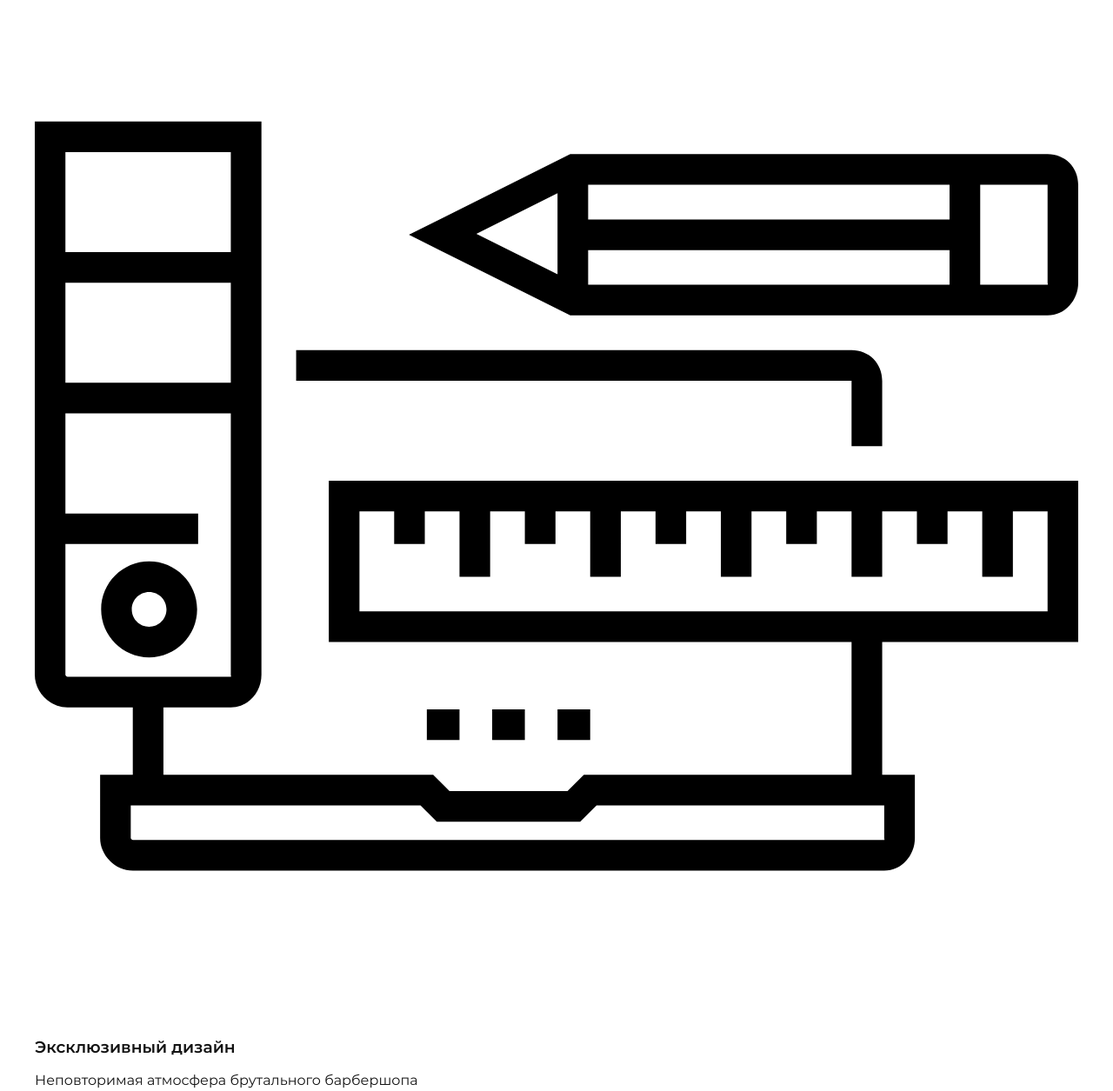
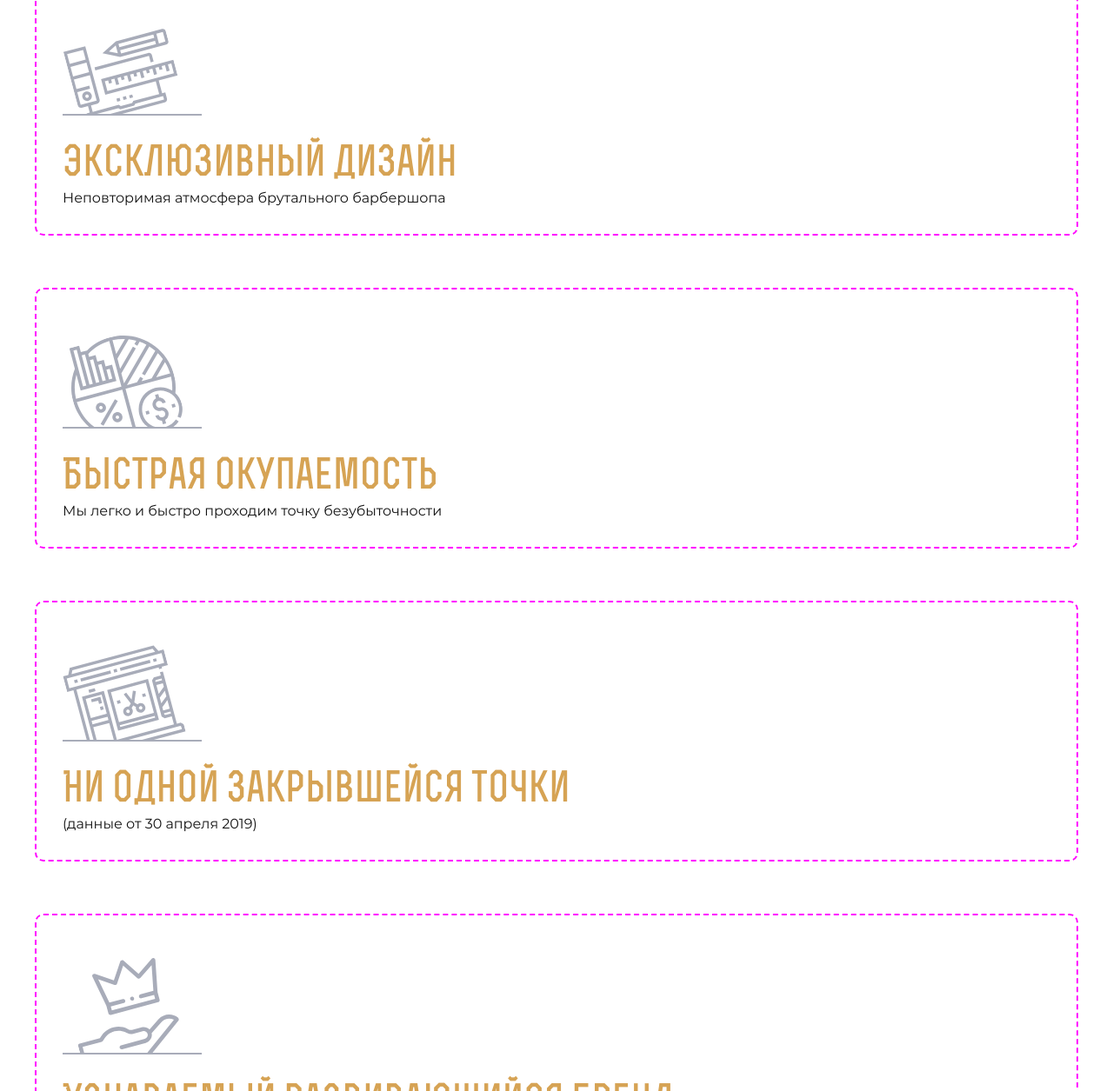
Before and after one commit to nigel-riss/ShoeShop, a website: page docs/index.html in a window 1280 px wide. Shown: the part 3258-4513 px from the top of the page at 87% size. Drawn offline with Linux system fonts and the light colour scheme.

Commit message:
Add basic feature styles

```diff
--- a/docs/index.html
+++ b/docs/index.html
@@ -235,7 +235,7 @@
         </g>
     </g>
 </svg></div><h3 class="feature__title">Ни одной закрывшейся точки</h3><p class="feature__desc">(данные от 30 апреля 2019)</p></div><div class="feature"><div class="feature__icon"><svg viewBox="0 0 512.00043 512" xmlns="http://www.w3.org/2000/svg" alt="Иконка узнаваемого и развивающегося бренда">
-    <g fill="#020202">
+    <g>
         <path d="m414.476562 327.351562-55.125 36.457032c-6.972656-11.929688-20.089843-19.875-34.707031-19.875h-48.679687c-10.480469 0-15.390625-7.609375-20.308594-11.144532-37.628906-32.625-94.378906-32.625-131.988281-.019531l-10.628907 9.164063h-103.039062c-5.523438 0-10 4.476562-10 10v119.996094c0 5.523437 4.476562 10 10 10h103.820312l179.179688 29.863281c2.640625.441406 5.355469-.195313 7.53125-1.78125l207.359375-151.085938c4.445313-3.242187 5.4375-9.46875 2.21875-13.933593-21.953125-30.4375-63.929687-38.207032-95.632813-17.640626zm-122.328124 164.023438-175.855469-29.308594c-.542969-.089844-1.09375-.136718-1.644531-.136718h-94.648438v-99.996094h96.757812c6.066407 0 7.792969-4.304688 19.992188-14.035156 30.15625-26.148438 75.644531-26.148438 105.804688.003906 4.199218 2.828125 14.023437 16.03125 33.410156 16.03125h48.679687c10.855469 0 20 8.59375 20 19.449218 0 10.78125-8.972656 19.550782-20 19.550782h-120c-5.519531 0-10 4.476562-10 10 0 5.519531 4.480469 10 10 10h120c21.746094 0 39.5-17.253906 39.988281-38.644532l60.800782-40.207031c19.804687-12.847656 45.242187-10.25 61.835937 5.121094zm0 0"/>
         <path d="m325.992188 195.9375c0 5.523438-4.476563 10-10 10-5.519532 0-10-4.476562-10-10s4.480468-10 10-10c5.523437 0 10 4.476562 10 10zm0 0"/>
         <path d="m194.996094 245.933594h239.996094c5.523437 0 10-4.476563 10-9.996094v-39.03125l30.285156-154.988281c.773437-3.960938-.910156-8-4.269532-10.238281-3.359374-2.238282-7.734374-2.238282-11.09375 0l-81.679687 54.453124-54.449219-81.679687c-1.855468-2.78125-4.976562-4.453125-8.320312-4.453125s-6.464844 1.671875-8.320313 4.453125l-54.453125 81.675781-81.675781-54.449218c-3.351563-2.234376-7.710937-2.242188-11.070313-.019532-3.355468 2.222656-5.050781 6.242188-4.300781 10.199219l29.351563 155.015625v39.0625c0 5.519531 4.476562 9.996094 10 9.996094zm54.921875-137.613282c4.597656 3.0625 10.804687 1.820313 13.867187-2.773437l51.679688-77.519531 51.679687 77.519531c3.0625 4.59375 9.269531 5.835937 13.863281 2.773437l70.039063-46.691406-24.289063 124.308594h-65.765624c-5.523438 0-10 4.476562-10 10s4.476562 10 10 10h64v20h-219.996094v-20h66c5.523437 0 10-4.476562 10-10s-4.476563-10-10-10h-67.714844l-23.5625-124.417969zm0 0"/>
@@ -436,7 +436,7 @@
         </g>
     </g>
 </svg></div><h3 class="feature__title">Онлайн запись</h3><p class="feature__desc">Помогает не упускать новых клиентов и обелегчает работу администратора</p></div><div class="feature"><div class="feature__icon"><svg viewBox="0 0 512.00043 512" xmlns="http://www.w3.org/2000/svg" alt="">
-    <g fill="#020202">
+    <g>
         <path d="m414.476562 327.351562-55.125 36.457032c-6.972656-11.929688-20.089843-19.875-34.707031-19.875h-48.679687c-10.480469 0-15.390625-7.609375-20.308594-11.144532-37.628906-32.625-94.378906-32.625-131.988281-.019531l-10.628907 9.164063h-103.039062c-5.523438 0-10 4.476562-10 10v119.996094c0 5.523437 4.476562 10 10 10h103.820312l179.179688 29.863281c2.640625.441406 5.355469-.195313 7.53125-1.78125l207.359375-151.085938c4.445313-3.242187 5.4375-9.46875 2.21875-13.933593-21.953125-30.4375-63.929687-38.207032-95.632813-17.640626zm-122.328124 164.023438-175.855469-29.308594c-.542969-.089844-1.09375-.136718-1.644531-.136718h-94.648438v-99.996094h96.757812c6.066407 0 7.792969-4.304688 19.992188-14.035156 30.15625-26.148438 75.644531-26.148438 105.804688.003906 4.199218 2.828125 14.023437 16.03125 33.410156 16.03125h48.679687c10.855469 0 20 8.59375 20 19.449218 0 10.78125-8.972656 19.550782-20 19.550782h-120c-5.519531 0-10 4.476562-10 10 0 5.519531 4.480469 10 10 10h120c21.746094 0 39.5-17.253906 39.988281-38.644532l60.800782-40.207031c19.804687-12.847656 45.242187-10.25 61.835937 5.121094zm0 0"/>
         <path d="m325.992188 195.9375c0 5.523438-4.476563 10-10 10-5.519532 0-10-4.476562-10-10s4.480468-10 10-10c5.523437 0 10 4.476562 10 10zm0 0"/>
         <path d="m194.996094 245.933594h239.996094c5.523437 0 10-4.476563 10-9.996094v-39.03125l30.285156-154.988281c.773437-3.960938-.910156-8-4.269532-10.238281-3.359374-2.238282-7.734374-2.238282-11.09375 0l-81.679687 54.453124-54.449219-81.679687c-1.855468-2.78125-4.976562-4.453125-8.320312-4.453125s-6.464844 1.671875-8.320313 4.453125l-54.453125 81.675781-81.675781-54.449218c-3.351563-2.234376-7.710937-2.242188-11.070313-.019532-3.355468 2.222656-5.050781 6.242188-4.300781 10.199219l29.351563 155.015625v39.0625c0 5.519531 4.476562 9.996094 10 9.996094zm54.921875-137.613282c4.597656 3.0625 10.804687 1.820313 13.867187-2.773437l51.679688-77.519531 51.679687 77.519531c3.0625 4.59375 9.269531 5.835937 13.863281 2.773437l70.039063-46.691406-24.289063 124.308594h-65.765624c-5.523438 0-10 4.476562-10 10s4.476562 10 10 10h64v20h-219.996094v-20h66c5.523437 0 10-4.476562 10-10s-4.476563-10-10-10h-67.714844l-23.5625-124.417969zm0 0"/>
--- a/src/scss/modules/_feature.scss
+++ b/src/scss/modules/_feature.scss
@@ -1,19 +1,96 @@
 .feature {
+    border: 2px dashed fuchsia;
 
+    // box model
+    height: 300px;
+    margin-bottom: 60px;
+    padding: 30px;
+
+    // visual
+    transition: all 0.25s ease-out;
+
+    // border
+    border-radius: 10px;
+}
+
+.feature:hover {
+    // visual
+    background-color: #333333;
+
+    .feature__icon {
+        // border
+        border-bottom: 2px solid $golden;
+    }
+
+    .feature__icon svg {
+        // positioning
+        bottom: 0;
+
+        // visual
+        fill: $golden;
+    }
+
+    .feature__title {
+        // typography
+        color: $white;
+    }
+
+    .feature__desc {
+        // typography
+        color: $golden;
+    }
 }
 
 .feature__icon {
+    // positioning
+    position: relative;
 
+    // box model
+    height: 130px;
+    width: 160px;
+    margin-bottom: 30px;
+    // padding-right: 60px;
+
+    // visual
+    overflow: hidden;
+
+    // border
+    border-bottom: 2px solid $greyIcon;
 }
 
-.feature__icon img {
+.feature__icon svg {
+    // positioning
+    position: absolute;
+    left: 10px;
+    bottom: -15px;
+    transform: rotate(-15deg);
 
+    // box model
+    height: 120px;
+    width: 120px;
+
+    // visual
+    fill: $greyIcon;
+    transition: all 0.25s ease-out;
 }
 
 .feature__title {
+    // box model
+    margin: 0;
 
+    // typography
+    color: $golden;
+    font-family: $titleFont;
+    font-size: 3rem;
+
+    // visual
+    transition: all 0.25s ease-out;
 }
 
 .feature__desc {
+    // box model
+    margin: 0;
 
+    // visual
+    transition: all 0.25s ease-out;
 }
--- a/src/scss/styles.scss
+++ b/src/scss/styles.scss
@@ -17,3 +17,4 @@
 @import './modules/timeline';
 @import './modules/sales-contact';
 @import './modules/indicator';
+@import './modules/feature';
```
Also changed, not shown: docs/styles.css, src/img/icons/premium.svg.
